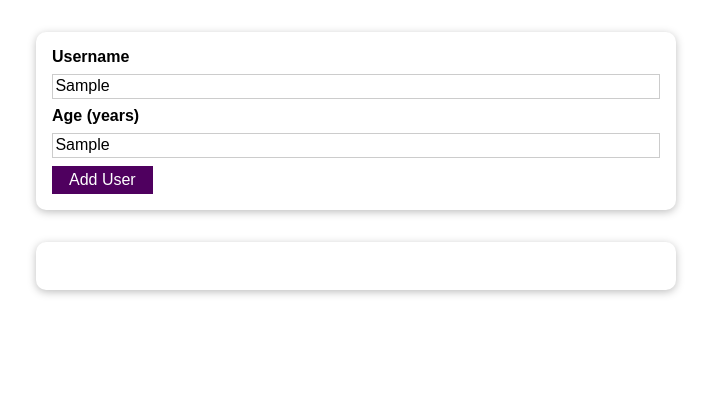
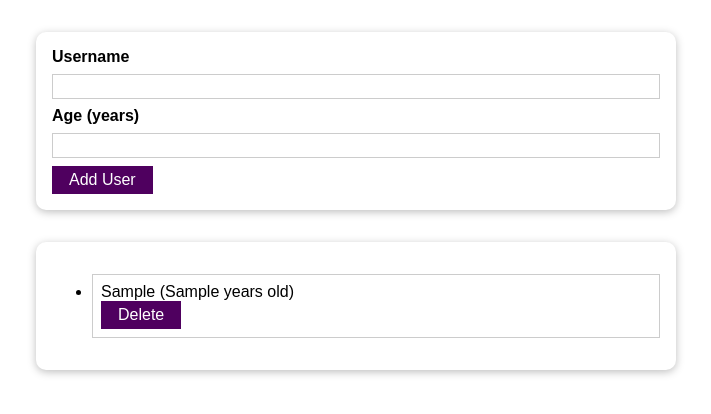
Before and after one commit to AndrewPrud/args-studenttracker, a React (Create React App) app in the folder 01-starting-project/: page / in a window 1280 px wide. Both pictures are taken after typing "Sample", "Sample" into the empty fields and a click on the button "Add User". Shown: the top 414 px of the page, without its empty margins (284-995 px from the left). Built offline with nearby package versions, Linux system fonts and the light colour scheme.

Commit message:
init delete user

```diff
--- a/01-starting-project/src/App.js
+++ b/01-starting-project/src/App.js
@@ -10,15 +10,23 @@ function App() {
     const newUser = {
       name : username,
       age : age,
-      id : Math.random().toString()
+      id : Math.random().toString(),
+      active : true
     };
     setUsersList((prevUserList) => {return [...prevUserList, newUser];})
     };
 
+    function delteUserHandler(userId){
+      const userIndex = usersList.findIndex(user => user.id === userId);
+      const updatedUsers = [...usersList];
+      updatedUsers[userIndex].active = false;
+      setUsersList(updatedUsers);
+    }
+
   return (
     <div>
       <AddUser onAddUser={addUserHandler}> </AddUser>
-      <UsersList users= {usersList}></UsersList>
+      <UsersList users= {usersList} deleteuser={delteUserHandler}></UsersList>
     </div>
   );
   }
--- a/01-starting-project/src/components/UI/Button.js
+++ b/01-starting-project/src/components/UI/Button.js
@@ -5,7 +5,7 @@ const Button = (props) => {
 
     return(
         <div>
-            <button type={props.type || "button"} onClick={props.clickHandler}>{props.children}</button>
+            <button type={props.type || "button"} onClick={props.clickHandler} value={props.value}>{props.children}</button>
         </div>
     );
 
--- a/01-starting-project/src/components/UI/ErrorModal.js
+++ b/01-starting-project/src/components/UI/ErrorModal.js
@@ -1,10 +1,31 @@
 import React from "react";
 import "./ErrorModal.css";
+import Card from "./Card";
+import Button from "./Button";
 
 const ErrorModal = (props) => {
 
     return(
-       <></>
+        <div>
+            <div className="backdrop" onClick={props.onHandleError}>
+
+            </div>
+            <div className="modal">
+
+            <Card >
+                <header className="header">
+                    <h2>{props.title}</h2>
+                </header>
+                    <div className="content">
+                        <p>{props.message}</p>
+                    </div>
+                    <footer className="actions">
+                        <Button clickHandler={props.onHandleError}>Okay</Button>
+                    </footer>
+            </Card>
+            </div>
+       </div>
+
     );
 };
 
--- a/01-starting-project/src/components/users/AddUser.js
+++ b/01-starting-project/src/components/users/AddUser.js
@@ -1,13 +1,15 @@
 import React,{useState} from "react";
 import "./AddUser.css";
-import Card from "../UI/Card";
-import Button from "../UI/Button";
+import Card from "../UI/Card.js";
+import Button from "../UI/Button.js";
+import ErrorModal from "../UI/ErrorModal";
 
 const AddUser = (props) => {
 
 
     const[enteredUsername, setEnteredUsername] = useState("");
     const[enteredAge, setEnteredAge] = useState("");
+    const[error, setError] = useState();
 
     function usernameChangeHandler(event) {
         setEnteredUsername(event.target.value);
@@ -16,12 +18,20 @@ const AddUser = (props) => {
         setEnteredAge(event.target.value);
     }
 
-    function addUserHandler(event){
+    function addUserHandler(event) {
         event.preventDefault();
-        if(enteredUsername.trim().length === 0 || enteredAge.trim().length === 0){
+        if (enteredUsername.trim().length === 0 || enteredAge.trim().length === 0) {
+            setError({
+                title: "invaild input",
+                message: "enter a vaild name and age."
+            })
             return;
         }
-        if(+enteredAge < 1){
+        if (+enteredAge < 1) {
+            setError({
+                title: "invaild age",
+                message: "age can't be negative."
+            })
             return;
         }
         console.log(enteredUsername, enteredAge);
@@ -29,16 +39,24 @@ const AddUser = (props) => {
         setEnteredUsername("");
         setEnteredAge("");
     }
+
+    function errorHandler(){
+        setError(null);
+    }
+
     return(
+        <div>
+            {error && <ErrorModal title={error.title} message={error.message} onHandleError={errorHandler}></ErrorModal>}
             <Card>
                 <form onSubmit={addUserHandler}>
                     <label htmlFor="username">Username</label>
                     <input type = "text" id = "username"  value = {enteredUsername} onChange = {usernameChangeHandler} ></input>
                     <label htmlFor="age">Age (years)</label>
-                <input type = "text"  id = "age"></input>
-                <Button type = "submit" onClick = {AddUser} value = {enteredAge} onChange = {ageChangeHandler}>Add User</Button>
+                    <input type = "text"  id = "age" value = {enteredAge} onChange = {ageChangeHandler}></input>
+                    <Button type = "submit" onClick = {AddUser}>Add User</Button>
                 </form>
             </Card>
+         </div>
     );
 };
 
--- a/01-starting-project/src/components/users/UsersList.js
+++ b/01-starting-project/src/components/users/UsersList.js
@@ -1,16 +1,23 @@
-import React,{useState} from "react";
+import React from "react";
+import Button from "../UI/Button";
 import Card from "../UI/Card";
 import "./UserList.css";
 
 const UsersList = (props) => {
 
+    let activeUsers = props.users.filter(user => user.active === true);
+    const deleteHandler = (event) => {
+
+    }
 
     return(
         <Card>
             <ul className="users">
-                { props.users.map(
+                { activeUsers.map(
                     (user) =>
-                        <li key={user.id}> {user.name} ({user.age} years old)</li>
+                        <li key={user.id}> {user.name} ({user.age} years old)
+                        <Button clickHandler={deleteHandler} value={user.id}>Delete</Button>
+                        </li>
                     )
                 }
             </ul>
```
Lines whose indentation alone changed are shown as unchanged.
